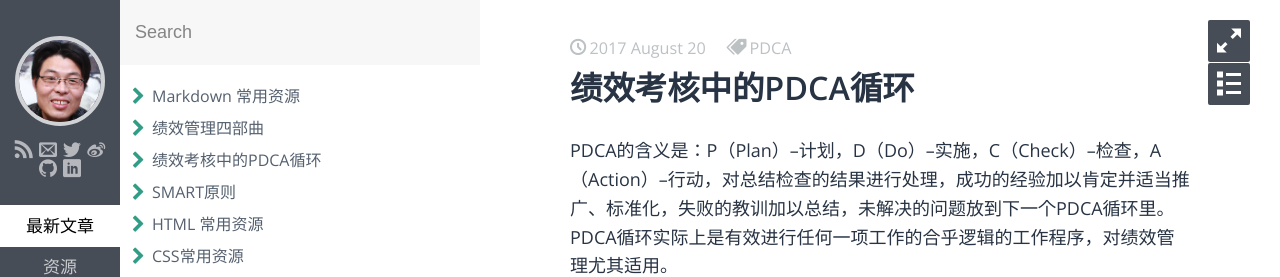
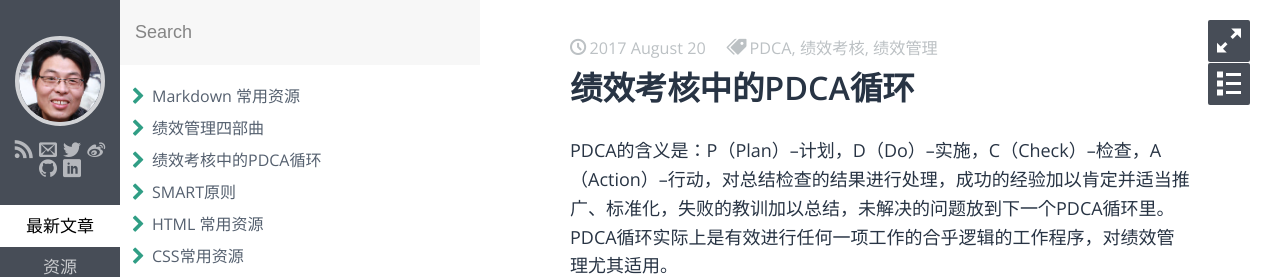
Before and after one commit to sohui/sohui.github.io, a Jekyll site: the page built from _posts/mba/2017-08-20-pdca-principle.md, in a window 1280 px wide. Shown: the top 277 px of the page. Built offline with Jekyll 4.4.1, drawn with Linux system fonts in a browser that asks for light colours; some web fonts are replaced; comment, search, counter and statistics services are not loaded.

Commit message:
增加Tag

```diff
--- a/_posts/mba/2017-08-20-pdca-principle.md
+++ b/_posts/mba/2017-08-20-pdca-principle.md
@@ -2,7 +2,7 @@
 layout: post
 title: 绩效考核中的PDCA循环
 category: 管理
-tags: PDCA
+tags: PDCA 绩效考核 绩效管理
 keywords: 管理 绩效管理 PDCA
 ---
 
```
Also changed, not shown: _posts/mba/2017-08-18-smart-principle.md (+1 -1 lines).
